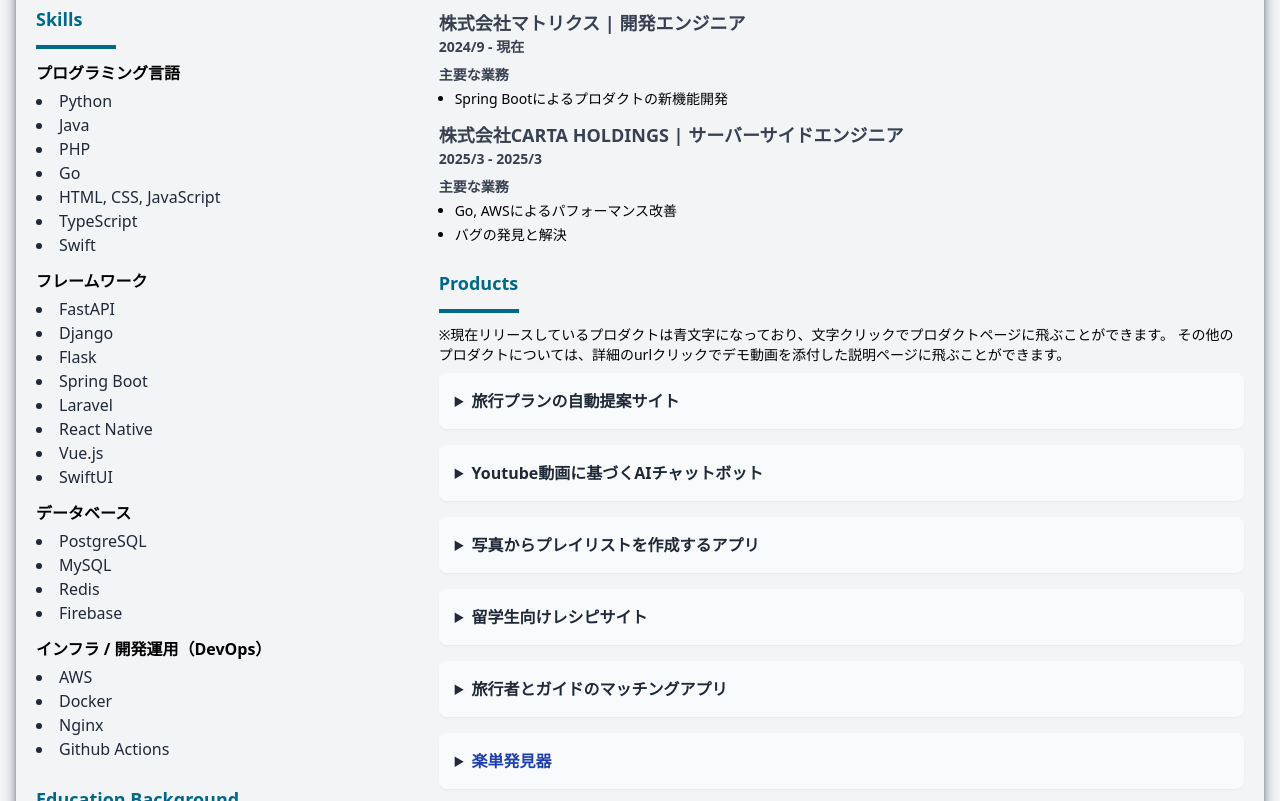
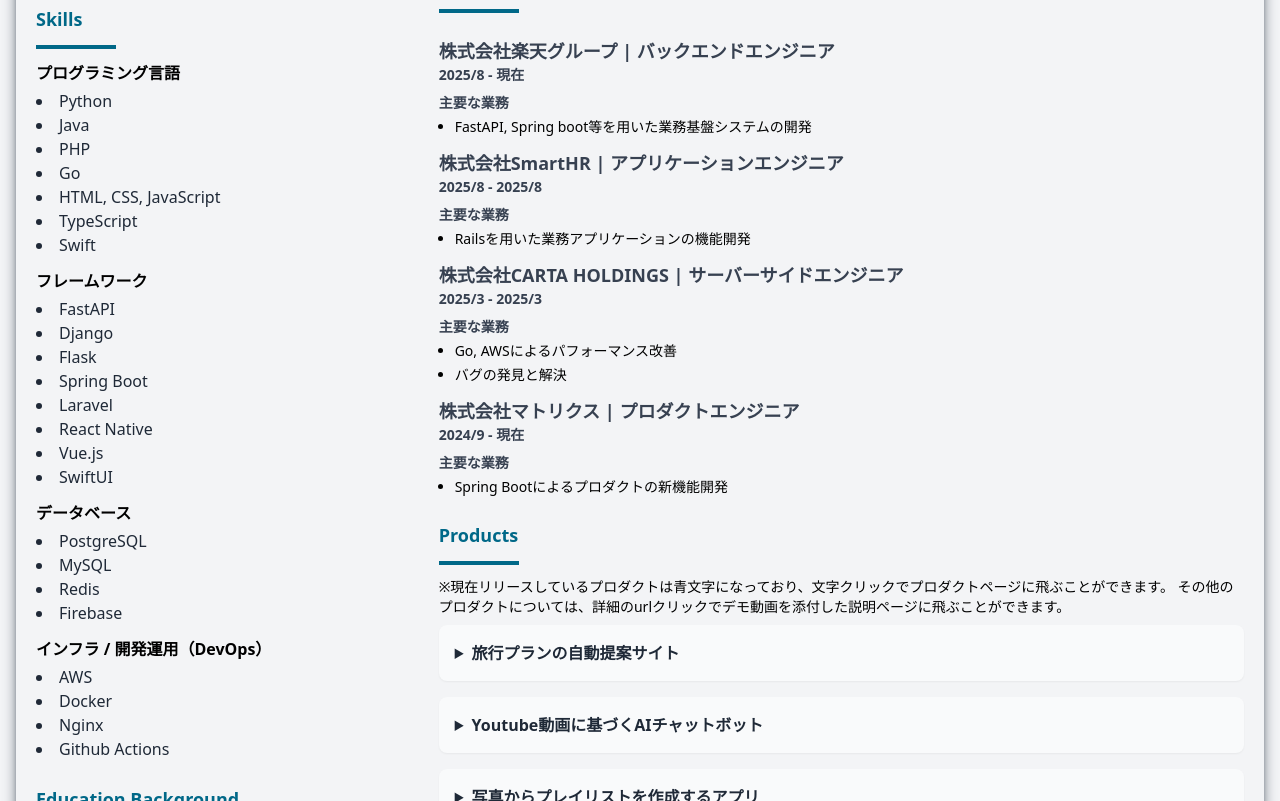
Before and after one commit to yu-sugimoto/profile, a website: page index.html in a window 1280 px wide. Shown: the part 407-1208 px from the top of the page. Drawn offline with Linux system fonts and the light colour scheme.

Commit message:
update profile

```diff
--- a/index.html
+++ b/index.html
@@ -197,7 +197,7 @@
                     </div>
 
                     <div class="flex flex-col sm:w-2/3 order-first sm:order-none sm:-mt-10">
-
+                        <p class="text-right text-xs text-gray-600">最終更新日: 2025/9/11</p>
                         <!-- About me -->
                         <div class="py-3">
                             <h2 class="text-lg font-poppins font-bold text-top-color">About Me</h2>
@@ -215,12 +215,21 @@
 
                             <div class="flex flex-col">
 
-                                <div class="flex flex-col">
-                                    <p class="text-lg font-bold text-gray-700">株式会社マトリクス | 開発エンジニア</p>
-                                    <p class="font-semibold text-sm text-gray-700">2024/9 - 現在</p>
+                                <div class="flex flex-col mt-3">
+                                    <p class="text-lg font-bold text-gray-700">株式会社楽天グループ | バックエンドエンジニア</p>
+                                    <p class="font-semibold text-sm text-gray-700">2025/8 - 現在</p>
                                     <p class="font-semibold text-sm text-gray-700 mt-2 mb-1">主要な業務</p>
                                     <ul class="text-sm list-disc pl-4 space-y-1">
-                                        <li>Spring Bootによるプロダクトの新機能開発</li>
+                                        <li>FastAPI, Spring boot等を用いた業務基盤システムの開発</li>
+                                    </ul>
+                                </div>
+
+                                <div class="flex flex-col mt-3">
+                                    <p class="text-lg font-bold text-gray-700">株式会社SmartHR | アプリケーションエンジニア</p>
+                                    <p class="font-semibold text-sm text-gray-700">2025/8 - 2025/8</p>
+                                    <p class="font-semibold text-sm text-gray-700 mt-2 mb-1">主要な業務</p>
+                                    <ul class="text-sm list-disc pl-4 space-y-1">
+                                        <li>Railsを用いた業務アプリケーションの機能開発</li>
                                     </ul>
                                 </div>
 
@@ -231,6 +240,15 @@
                                     <ul class="text-sm list-disc pl-4 space-y-1">
                                         <li>Go, AWSによるパフォーマンス改善</li>
                                         <li>バグの発見と解決</li>
+                                    </ul>
+                                </div>
+
+                                <div class="flex flex-col mt-3">
+                                    <p class="text-lg font-bold text-gray-700">株式会社マトリクス | プロダクトエンジニア</p>
+                                    <p class="font-semibold text-sm text-gray-700">2024/9 - 現在</p>
+                                    <p class="font-semibold text-sm text-gray-700 mt-2 mb-1">主要な業務</p>
+                                    <ul class="text-sm list-disc pl-4 space-y-1">
+                                        <li>Spring Bootによるプロダクトの新機能開発</li>
                                     </ul>
                                 </div>
 
```
Also changed, not shown: src/output.css.
